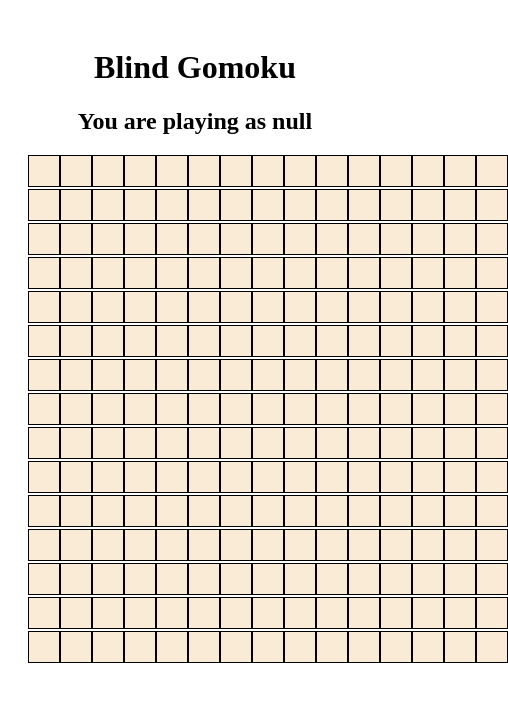
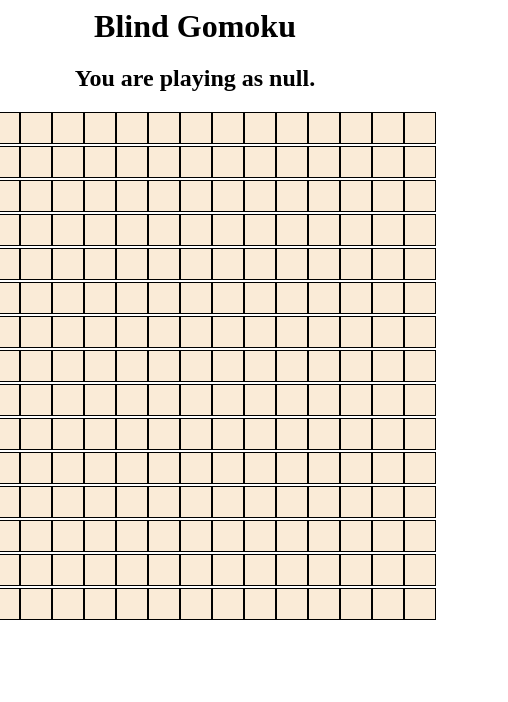
Before and after one commit to MarineNewt/Gomoku, a Next.js app: page / in a window 390 px wide. Shown: the top 702 px of the page, 508 px wide, since content can reach past the window. Built offline with nearby package versions, Linux system fonts and the light colour scheme; no server answers.

Commit message:
setup Styles

```diff
--- a/components/gameBoard.js
+++ b/components/gameBoard.js
@@ -78,7 +78,7 @@ export default function GameBoard() {
     };
 
     return (
-        <div style={{ textAlign: "center" }}><h2>{playerColor === "spectator" ? "Spectator" : `You are playing as ${playerColor}`}</h2>
+        <div style={{ textAlign: "center" }}><h2>{playerColor === "spectator" ? "Spectator" : `You are playing as ${playerColor}.`}</h2>
             {winner && <h1> {winner} Wins!</h1>}
             <div style={{ display: "grid", gridTemplateColumns: `repeat(${size}, 30px)`, gap: "2px" }}>
                 {board.map((row, rIdx) =>
--- a/pages/index.js
+++ b/pages/index.js
@@ -1,10 +1,11 @@
 import GameBoard from "../components/gameBoard";
+import styles from "../styles/Home.module.css"
 
 export default function Home() {
     return (
-        <div style={{ textAlign: "center", padding: "20px" }}>
-            <h1>Blind Gomoku</h1>
-            <GameBoard />
+        <div className={styles.container}>
+            <h1 className={styles.heading}>Blind Gomoku</h1>
+            <div className={styles.gameboard}><GameBoard  /></div>
         </div>
     );
 }
--- a/styles/Home.module.css
+++ b/styles/Home.module.css
@@ -1,92 +1,25 @@
-.container {
-  min-height: 100vh;
-  padding: 0 0.5rem;
+.container{
+  text-align: center;
+  padding-bottom: 25px;
+  padding-inline: 0px;
+}
+
+.heading{
+  padding: 0px;
+  margin: 0px;
+}
+
+.gameboard{
   display: flex;
   flex-direction: column;
-  justify-content: center;
   align-items: center;
 }
 
-.title a {
-  color: #0070f3;
-  text-decoration: none;
-}
 
-.title a:hover,
-.title a:focus,
-.title a:active {
-  text-decoration: underline;
-}
-
-.title {
-  margin: 0 0 1rem;
-  line-height: 1.15;
-  font-size: 3.6rem;
-}
-
-.title {
-  text-align: center;
-}
-
-.title,
-.description {
-  text-align: center;
-}
-
-.description {
-  line-height: 1.5;
-  font-size: 1.5rem;
-}
-
-.grid {
-  display: flex;
-  align-items: center;
-  justify-content: center;
-  flex-wrap: wrap;
-
-  max-width: 800px;
-  margin-top: 3rem;
-}
-
-.card {
-  margin: 1rem;
-  flex-basis: 45%;
-  padding: 1.5rem;
-  text-align: left;
-  color: inherit;
-  text-decoration: none;
-  border: 1px solid #eaeaea;
-  border-radius: 10px;
-  transition:
-    color 0.15s ease,
-    border-color 0.15s ease;
-}
-
-.card:hover,
-.card:focus,
-.card:active {
-  color: #0070f3;
-  border-color: #0070f3;
-}
-
-.card h3 {
-  margin: 0 0 1rem 0;
-  font-size: 1.5rem;
-}
-
-.card p {
-  margin: 0;
-  font-size: 1.25rem;
-  line-height: 1.5;
-}
-
-.logo {
-  height: 1em;
-}
-
-@media (max-width: 600px) {
-  .grid {
-    width: 100%;
-    flex-direction: column;
+/* Mobile */
+@media (max-width: 700px) {
+  .heading{
+    padding: 0px;
+    margin: 0px;
   }
 }
```
